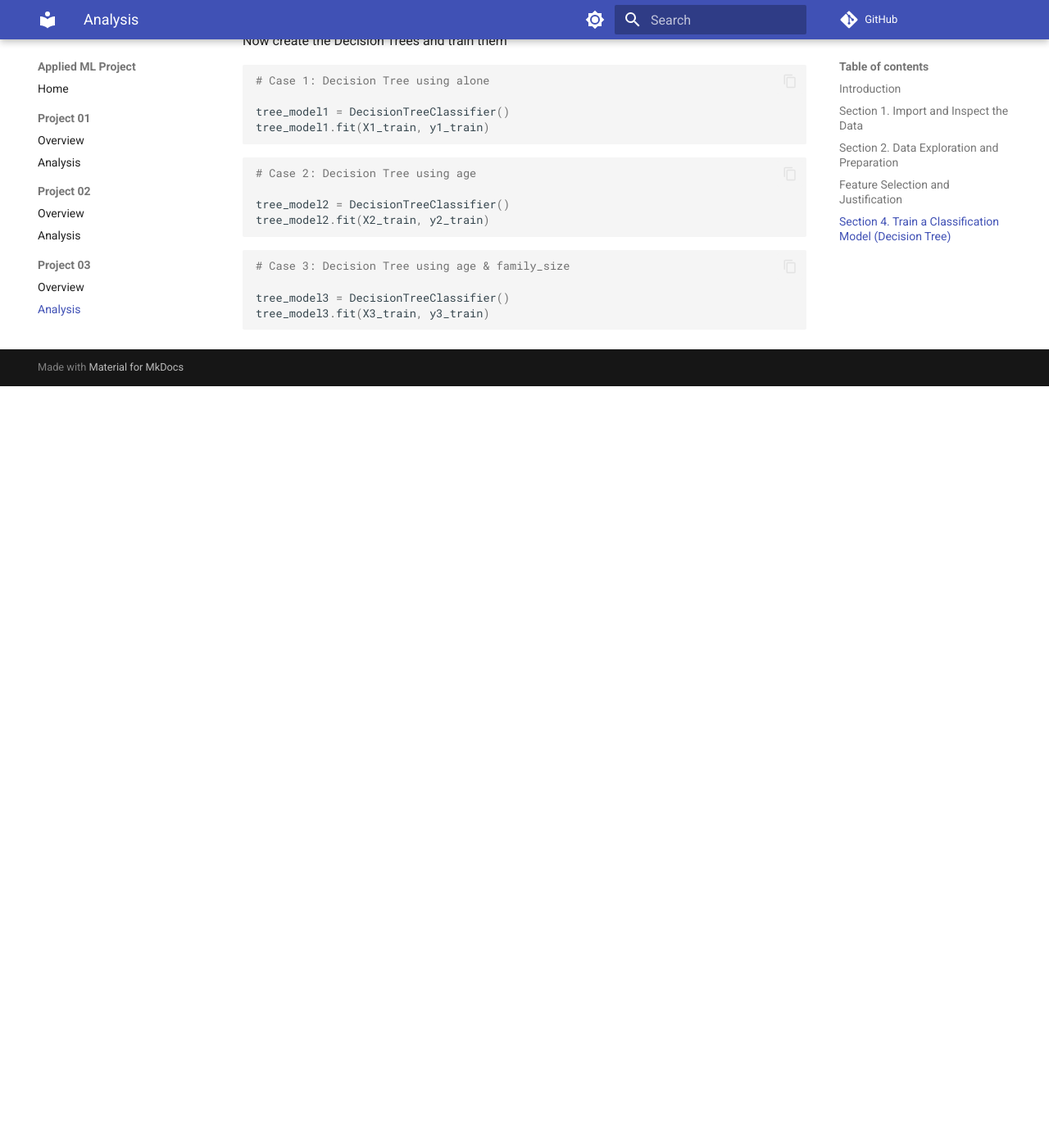
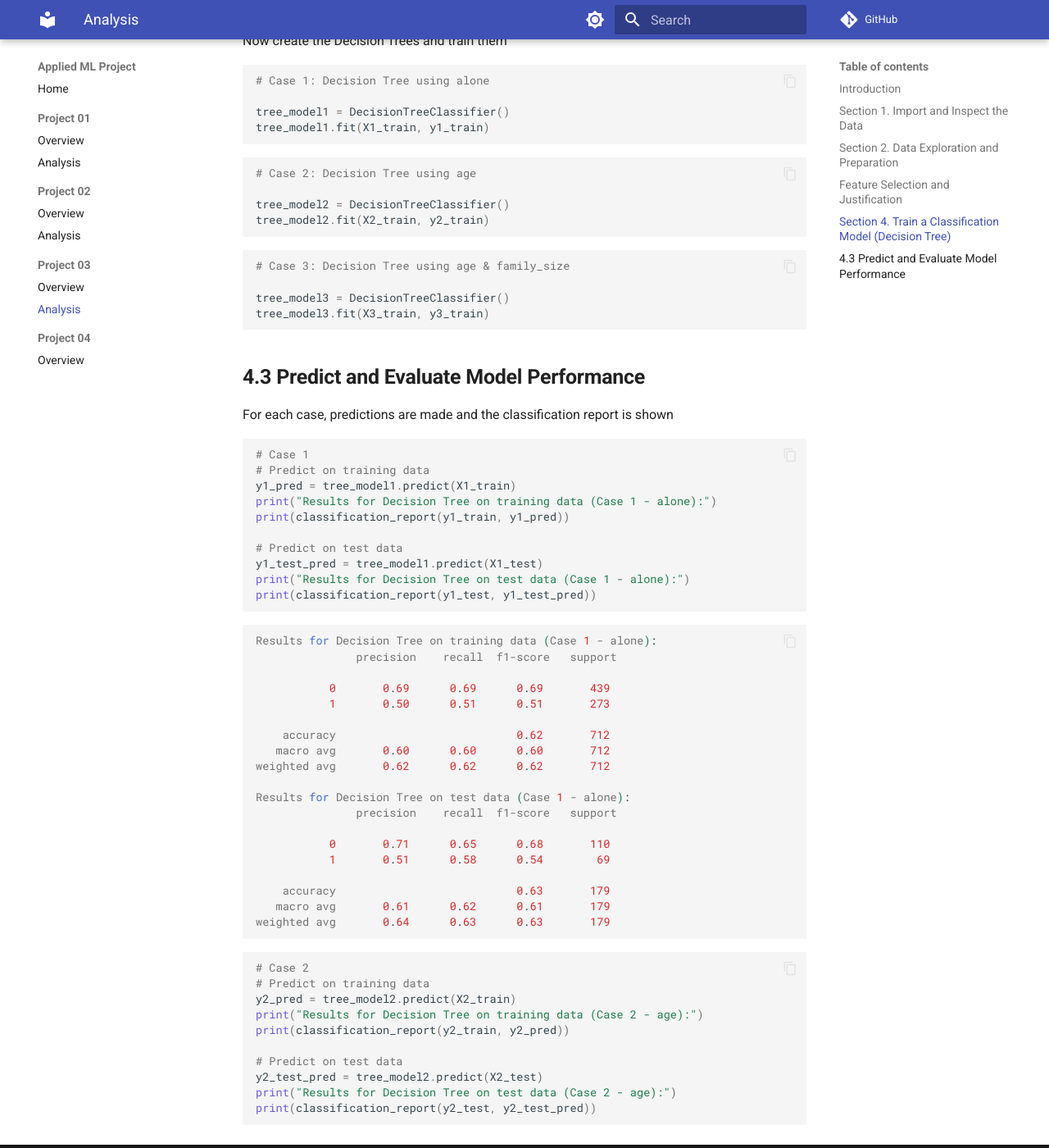
Before and after one commit to DMill31/applied-ml-miller, an MkDocs documentation site: the page built from docs/project03/ANALYSIS.md, in a window 1280 px wide and 1400 px high, scrolled down 2764 px. Shown: the whole window at 82% size. Built offline with MkDocs 1.6.1 and Material for MkDocs 9.7.7, drawn with Linux system fonts in a browser that asks for light colours; comment, search, counter and statistics services are not loaded; before the commit the page ends 3235 px from its top, so only the background shows below that.

Commit message:
Added first classification report to p3 analysis

````diff
--- a/docs/project03/ANALYSIS.md
+++ b/docs/project03/ANALYSIS.md
@@ -155,3 +155,53 @@
 tree_model3 = DecisionTreeClassifier()
 tree_model3.fit(X3_train, y3_train)
 ```
+
+## **4.3 Predict and Evaluate Model Performance**
+
+For each case, predictions are made and the classification report is shown
+
+```python
+# Case 1
+# Predict on training data
+y1_pred = tree_model1.predict(X1_train)
+print("Results for Decision Tree on training data (Case 1 - alone):")
+print(classification_report(y1_train, y1_pred))
+
+# Predict on test data
+y1_test_pred = tree_model1.predict(X1_test)
+print("Results for Decision Tree on test data (Case 1 - alone):")
+print(classification_report(y1_test, y1_test_pred))
+```
+
+    Results for Decision Tree on training data (Case 1 - alone):
+                   precision    recall  f1-score   support
+
+               0       0.69      0.69      0.69       439
+               1       0.50      0.51      0.51       273
+
+        accuracy                           0.62       712
+       macro avg       0.60      0.60      0.60       712
+    weighted avg       0.62      0.62      0.62       712
+
+    Results for Decision Tree on test data (Case 1 - alone):
+                   precision    recall  f1-score   support
+
+               0       0.71      0.65      0.68       110
+               1       0.51      0.58      0.54        69
+
+        accuracy                           0.63       179
+       macro avg       0.61      0.62      0.61       179
+    weighted avg       0.64      0.63      0.63       179
+
+```python
+# Case 2
+# Predict on training data
+y2_pred = tree_model2.predict(X2_train)
+print("Results for Decision Tree on training data (Case 2 - age):")
+print(classification_report(y2_train, y2_pred))
+
+# Predict on test data
+y2_test_pred = tree_model2.predict(X2_test)
+print("Results for Decision Tree on test data (Case 2 - age):")
+print(classification_report(y2_test, y2_test_pred))
+```
````
